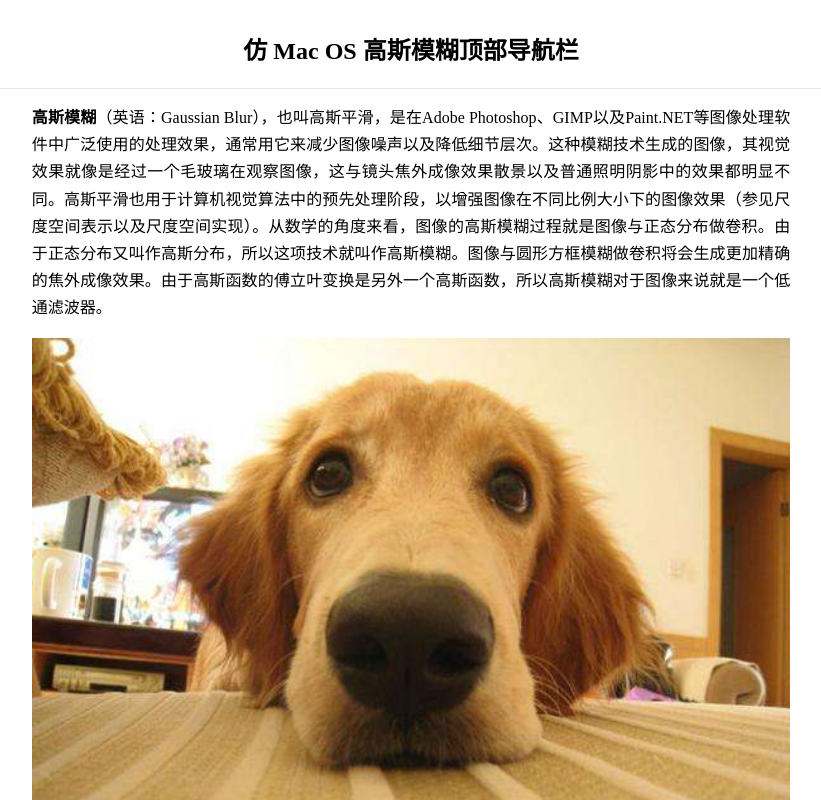
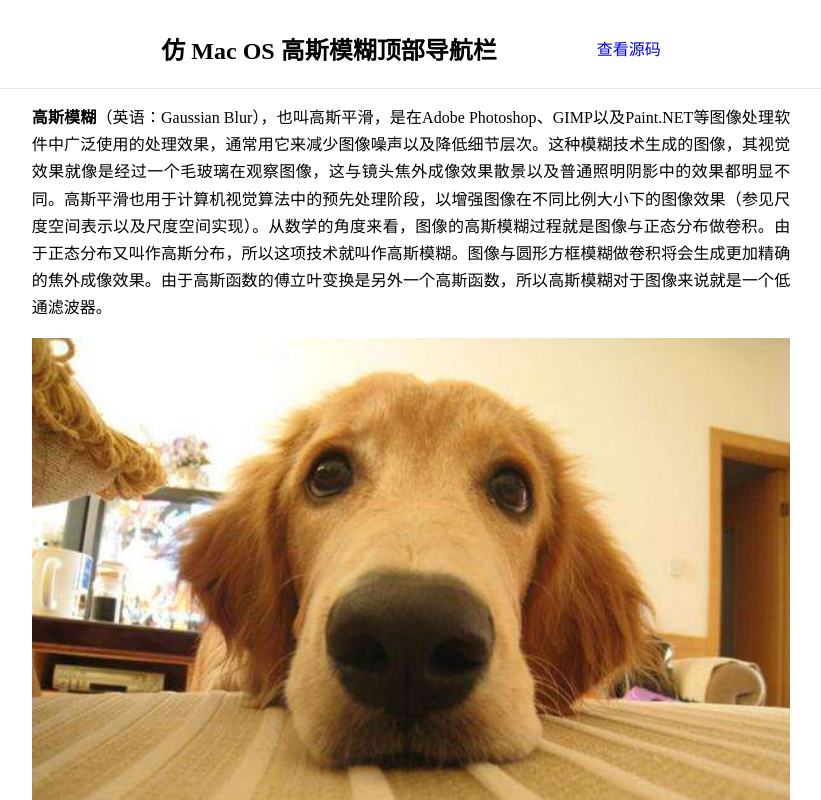
Before and after one commit to thothsun/gaussianblur-navigationbar, a plain HTML site: page index.html in a window 1280 px wide. Shown: the top 800 px of the page, without its empty margins (229-1050 px from the left). Drawn offline with Linux system fonts and the light colour scheme.

Commit message:
add github link

```diff
--- a/index.html
+++ b/index.html
@@ -40,6 +40,8 @@
         <div class="navi-background">
             <div class="content">
                 <h1>仿 Mac OS 高斯模糊顶部导航栏</h1>
+
+                <p style="margin-left: 100px; font-size: 1rem"><a href="https://github.com/Sun-Shuai/gaussian-blur-navigation-bar.git" style="text-decoration: none">查看源码</a></p>
             </div>
         </div>
     </div>
```
